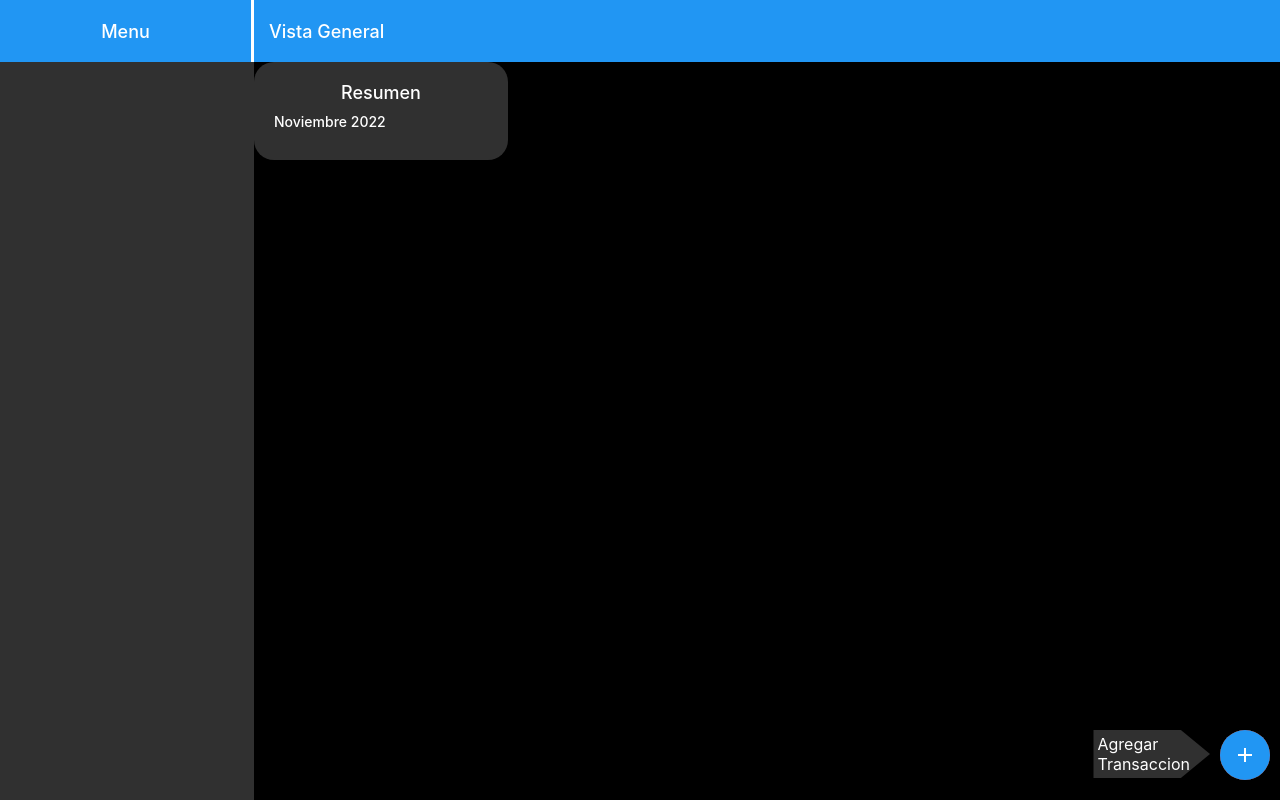
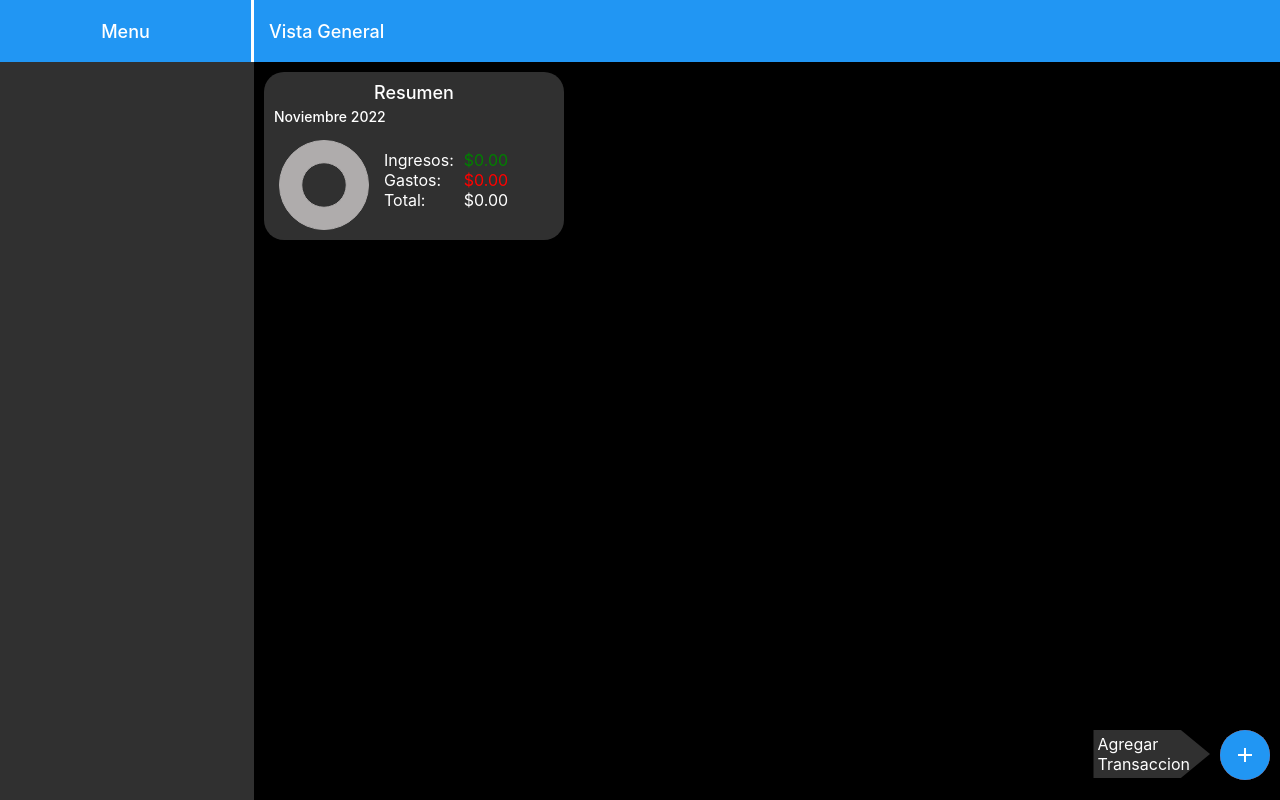
Before and after one commit to jsEstebanjs/MIR-TopV24-TusFinanzas-FrontEnd, a Next.js app: page / in a window 1280 px wide. Built offline with nearby package versions, Linux system fonts and the light colour scheme.

Commit message:
add chartjs and card

```diff
--- a/components/CardResumenHome/index.js
+++ b/components/CardResumenHome/index.js
@@ -1,13 +1,58 @@
-import styles from './index.module.scss';
+import styles from "./index.module.scss";
+import { Doughnut } from "react-chartjs-2";
+import { Chart as ChartJS, ArcElement, Tooltip, Legend } from "chart.js";
 
-function CardResumenHome(){
-    return(
-        <div className={styles.mainContainerCardResumen}>
-            <h2 className={styles.mainContainerCardTitle}>Resumen</h2>
-            <h3 className={styles.mainContainerCardMonth}>Noviembre 2022</h3>
-            <div></div>
+ChartJS.register(ArcElement, Tooltip, Legend);
+
+function CardResumenHome() {
+  const data = {
+    labels: [],
+    datasets: [
+      {
+        label: "# of Votes",
+        data: [0, 0, 10],
+        backgroundColor: [
+          "#117D10",
+          "#F44236",
+          "#AFACAC",
+        ],
+        borderColor: [
+          "#117D10",
+          "#F44236",
+          "#AFACAC",
+        ],
+        borderWidth: 1,
+      },
+    ],
+  };
+
+  return (
+    <div className={styles.mainContainerCardResumen}>
+      <h2 className={styles.mainContainerCardTitle}>Resumen</h2>
+      <h3 className={styles.mainContainerCardMonth}>Noviembre 2022</h3>
+      <div className={styles.mainContainerCardEntryAndSpent}>
+        <div className={styles.containerChartCardResumen}>
+          <Doughnut
+            data={data}
+            options={{
+              responsive: true,
+            }}
+          />
         </div>
-
-    )
+        <div className={styles.containerPricesCardResumen}>
+          <div className={styles.containerInfoEntrysOrSpents}>
+            <p>Ingresos: </p>
+            <p>Gastos: </p>
+            <p>Total: </p>
+          </div>
+          <div>
+            <p className={styles.pInfoCardEntry}>$0.00</p>
+            <p className={styles.pInfoCardSpent}>$0.00</p>
+            <p className={styles.pInfoResult}>$0.00</p>
+          </div>
+        </div>
+      </div>
+    </div>
+  );
 }
 export default CardResumenHome;
--- a/components/CardResumenHome/index.module.scss
+++ b/components/CardResumenHome/index.module.scss
@@ -2,13 +2,13 @@
 
 .mainContainerCardResumen{
     width: 100%;
-    max-width: 254px;
+    max-width: 300px;
     height: max-content;
     background-color: $Light-Black;
     display: flex;
     flex-direction: column;
     border-radius: 20px;
-    padding: 20px;
+    padding: 10px;
     .mainContainerCardTitle{
         font-size: 18px;
         font-weight: 500;
@@ -19,6 +19,36 @@
         font-size: 14px;
         font-weight: 500;
         color: $White;
-        padding: 10px 0;
+        padding: 5px 0;
+    }
+    .mainContainerCardEntryAndSpent{
+        display: flex;
+        flex-direction: row;
+        align-items: center;
+        justify-content: flex-start;
+        gap: 10px;
+        .containerChartCardResumen{
+            display: flex;
+            flex-direction: column;
+            height: 100px;
+            width: 100px;
+        }
+        .containerPricesCardResumen{
+            display: flex;
+            flex-direction: row;
+            gap: 10px;
+            .containerInfoEntrysOrSpents{
+                color: $White;
+            }
+            .pInfoCardEntry{
+                color: $Green;
+            }
+            .pInfoCardSpent{
+                color: $Red;
+            }
+            .pInfoResult{
+                color: $White;
+            }
+        }
     }
 }
--- a/package.json
+++ b/package.json
@@ -9,8 +9,10 @@
     "lint": "next lint"
   },
   "dependencies": {
+    "chart.js": "^3.9.1",
     "next": "13.0.1",
     "react": "18.2.0",
+    "react-chartjs-2": "^4.3.1",
     "react-dom": "18.2.0",
     "react-hook-form": "^7.39.0",
     "react-icons": "^4.6.0"
--- a/pages/index.js
+++ b/pages/index.js
@@ -40,8 +40,7 @@ export default function Home() {
           </span>
           <h1 className={styles.NavVisionGeneralTitle}>Vista General</h1>
         </div>
-          <div className={styles.mainContainerVisionGeneral}>
-
+          <div className={styles.mainContainerVisionGeneralTwo}>
             <CardResumenHome  />
           </div>
       </div>
--- a/styles/abstracts/variables.scss
+++ b/styles/abstracts/variables.scss
@@ -2,3 +2,5 @@ $Main-Blue: #2196F3;
 $White:white;
 $Black:black;
 $Light-Black:#303030;
+$Green:green;
+$Red:red;
--- a/styles/pages/Home.module.scss
+++ b/styles/pages/Home.module.scss
@@ -23,10 +23,11 @@
     justify-content: flex-start;
     background-color: $Main-Blue;
 }
-.mainContainerVisionGeneral{
+.mainContainerVisionGeneralTwo{
     display: flex;
     flex-direction: column;
     width: 100%;
+    padding: 10px;
 }
 .NavVisionGeneralIconBars{
     font-size: 24px;
@@ -69,13 +70,13 @@
 }
 
 .btnAddTransaccionSpent{
-    background-color: red;
+    background-color: $Red;
     z-index: 2;
     transition: all 0.5s;
 
 }
 .btnAddTransaccionEntry{
-    background-color: green;
+    background-color: $Green;
     z-index: 1;
     transition: all 0.5s;
 }
```
Also changed, not shown: 1 other file (tests, documents, lock files or other folders).
